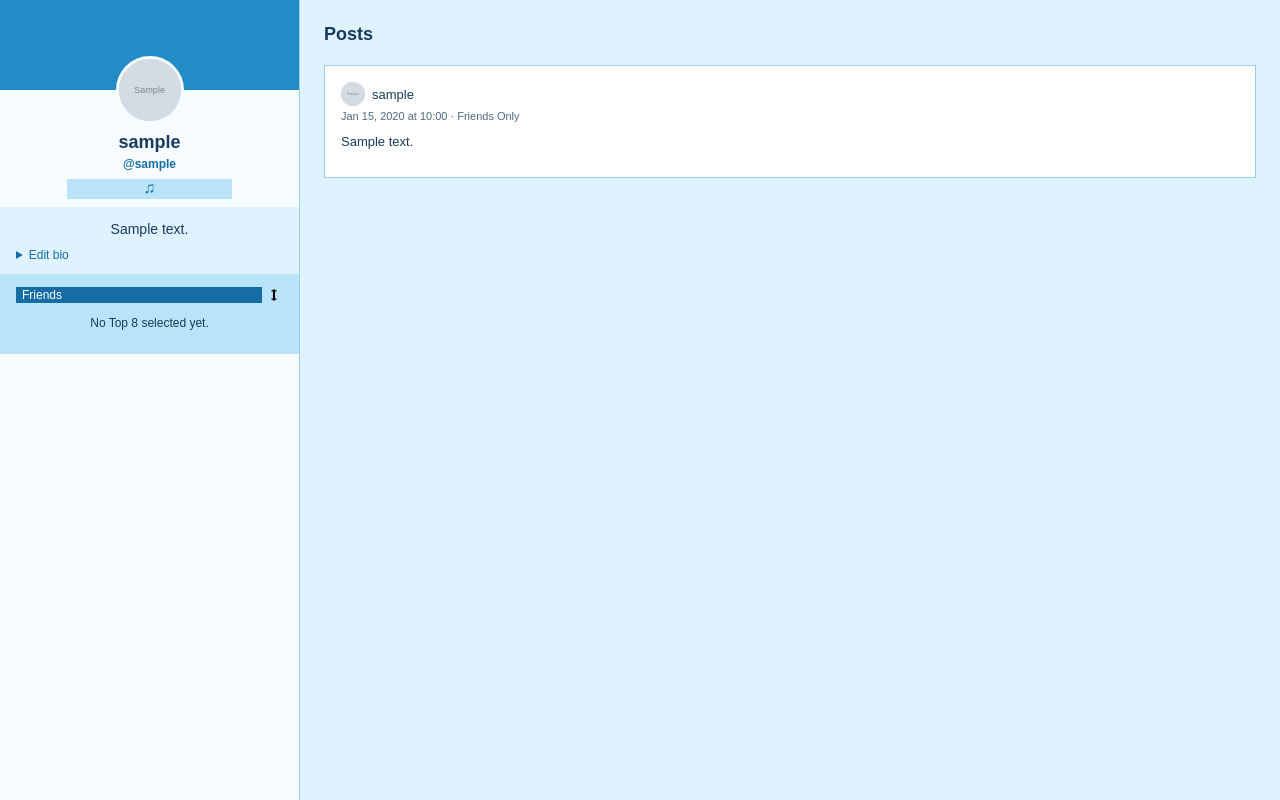
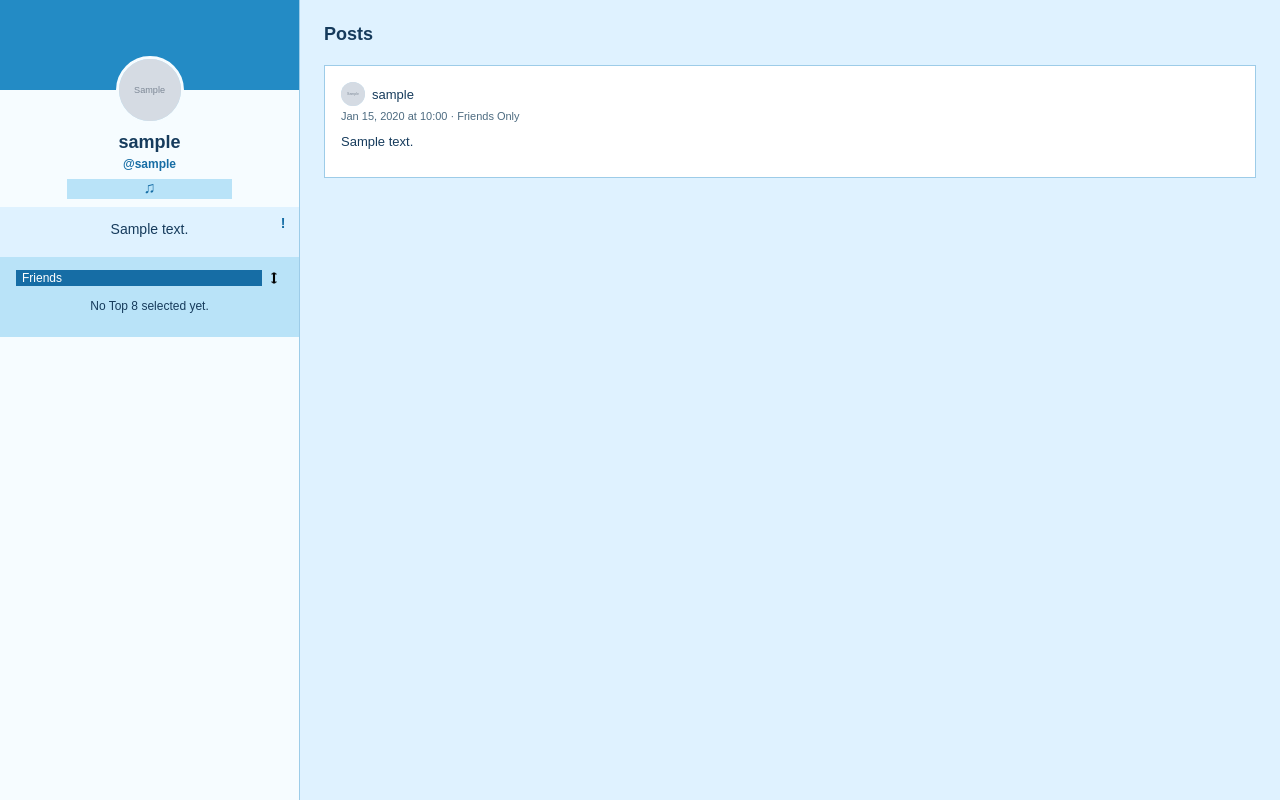
Before and after one commit to cyrusdidit/nexusspace, a PHP site: page /pages/profile.php in a window 1280 px wide. Run offline with PHP 8.4, Linux system fonts and the light colour scheme; the visitor is signed in with stand-in values (Sample User, id 1); tables that the repository leaves empty or names only in its code hold one stand-in row (values such as "Sample post"); grey boxes marked "Sample" are stand-in pictures.

Commit message:
editing bio progress

```diff
--- a/assets/css/style.css
+++ b/assets/css/style.css
@@ -153,9 +153,14 @@ a {
 .profile-sidebar .profile-identity h1 { font-size: 18px; }
 .profile-sidebar .profile-handle { font-size: 12px; margin-bottom: 0; }
 .profile-music-placeholder { height: 24px; width: 55%; margin: 0 auto 12px; background: #b9e3f8; color: #166da5; text-align: center; }
-.profile-bio-section { min-height: 110px; padding: 24px 18px; background: #dff2ff; text-align: center; }
-.profile-bio-editor { margin-top: 8px; text-align: left; }
-.profile-bio-editor summary { color: #166da5; cursor: pointer; font-size: 12px; }
+.profile-bio-section { position: relative; min-height: 110px; padding: 24px 18px; background: #dff2ff; text-align: center; }
+.profile-bio-editor { text-align: left; }
+.profile-bio-editor[open] { margin-top: 8px; }
+.profile-bio-editor summary { position: absolute; top: 4px; right: 4px; display: grid; place-items: center; width: 24px; height: 24px; color: #166da5; cursor: pointer; font-size: 14px; font-weight: 700; list-style: none; }
+.profile-bio-editor summary::-webkit-details-marker { display: none; }
+.profile-bio-editor summary:hover { background: #b9e3f8; }
+.profile-bio-editor summary:focus-visible { outline: 2px solid #166da5; outline-offset: -2px; }
+.profile-bio-section:has(.profile-bio-editor) { padding-right: 32px; padding-left: 32px; }
 .profile-bio-editor textarea { display: block; width: 100%; margin-top: 8px; padding: 8px; resize: vertical; border: 1px solid #9dcce8; border-radius: 4px; background: #fff; color: #163b5c; font: inherit; font-size: 13px; }
 .profile-bio-actions { display: flex; justify-content: space-between; align-items: center; gap: 8px; margin-top: 6px; }
 .profile-bio-actions small { margin: 0; font-size: 11px; }
@@ -177,8 +182,7 @@ a {
     .profile-sidebar .profile-picture { margin-bottom: 8px; }
     .profile-sidebar .profile-identity h1 { margin-bottom: 4px; }
     .profile-music-placeholder { flex-shrink: 0; margin-bottom: 8px; height: 20px; }
-    .profile-bio-section { min-height: 50px; max-height: 90px; padding: 12px 16px; overflow-y: auto; flex-shrink: 0; }
-    .profile-bio-section:has(.profile-bio-editor[open]) { max-height: none; }
+    .profile-bio-section { min-height: 50px; padding: 12px 16px; flex-shrink: 0; }
     .profile-top-eight { min-height: 0; padding: 12px 16px; flex-shrink: 0; }
     .profile-account-details { padding: 0 16px 10px; margin-top: auto; }
     .profile-account-details .profile-details { display: grid; grid-template-columns: auto minmax(0, 1fr); gap: 6px 10px; margin-top: 10px; }
--- /dev/null
+++ b/assets/js/profile-bio.js
@@ -0,0 +1,14 @@
+const bioInput = document.getElementById('profile-bio-input');
+const bioCounter = document.getElementById('bio-limit');
+
+if (bioInput && bioCounter) {
+    const updateBioEditor = () => {
+        bioCounter.textContent = `${Array.from(bioInput.value).length}/160 characters used`;
+        bioInput.style.height = 'auto';
+        bioInput.style.height = `${bioInput.scrollHeight + 2}px`;
+    };
+    bioInput.addEventListener('input', updateBioEditor);
+    bioInput.closest('details').addEventListener('toggle', updateBioEditor);
+    window.addEventListener('resize', updateBioEditor);
+    updateBioEditor();
+}
--- a/pages/profile.php
+++ b/pages/profile.php
@@ -153,6 +153,7 @@ if ($user) {
     <meta name="viewport" content="width=device-width, initial-scale=1">
     <title><?= htmlspecialchars($user['username'] ?? 'Profile not found', ENT_QUOTES, 'UTF-8') ?> · NexusSpace</title>
     <link rel="stylesheet" href="../assets/css/style.css?v=<?= filemtime(__DIR__ . '/../assets/css/style.css') ?>">
+    <script src="../assets/js/profile-bio.js?v=<?= filemtime(__DIR__ . '/../assets/js/profile-bio.js') ?>" defer></script>
 </head>
 <body class="profile-page">
     <main class="card profile-sheet">
@@ -187,13 +188,13 @@ if ($user) {
             <?php if (trim($user['bio'] ?? '') !== ''): ?><p class="profile-bio"><?= htmlspecialchars($user['bio'], ENT_QUOTES, 'UTF-8') ?></p><?php endif; ?>
             <?php if ($isOwnProfile): ?>
                 <details class="profile-bio-editor"<?= $bioError ? ' open' : '' ?>>
-                    <summary>Edit bio</summary>
+                    <summary aria-label="Edit bio" title="Edit bio">!</summary>
                     <form method="post" action="profile.php?id=<?= $userId ?>">
                         <input type="hidden" name="action" value="update_bio">
                         <input type="hidden" name="token" value="<?= htmlspecialchars($_SESSION['profile_edit_token'], ENT_QUOTES, 'UTF-8') ?>">
                         <label class="sr-only" for="profile-bio-input">Bio</label>
                         <textarea id="profile-bio-input" name="bio" rows="3" maxlength="160" aria-describedby="bio-limit"><?= htmlspecialchars($bioDraft, ENT_QUOTES, 'UTF-8') ?></textarea>
-                        <div class="profile-bio-actions"><small id="bio-limit">160 characters max</small><button type="submit">Save</button></div>
+                        <div class="profile-bio-actions"><small id="bio-limit"><?= mb_strlen($bioDraft, 'UTF-8') ?>/160 characters used</small><button type="submit">Save</button></div>
                         <?php if ($bioError): ?><p class="post-error" role="alert"><?= htmlspecialchars($bioError, ENT_QUOTES, 'UTF-8') ?></p><?php endif; ?>
                     </form>
                 </details>
```
